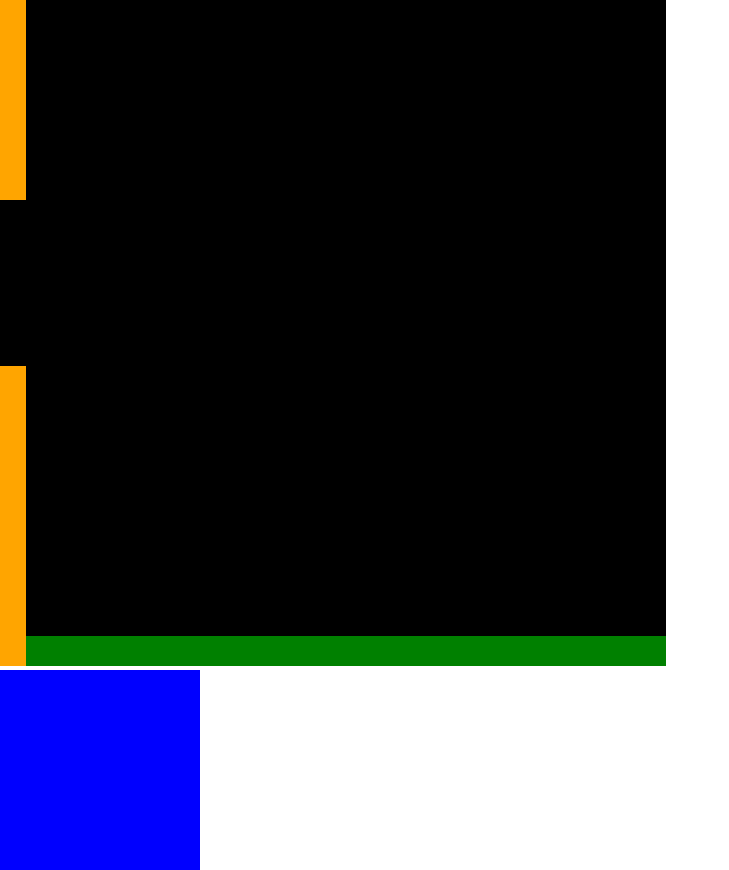
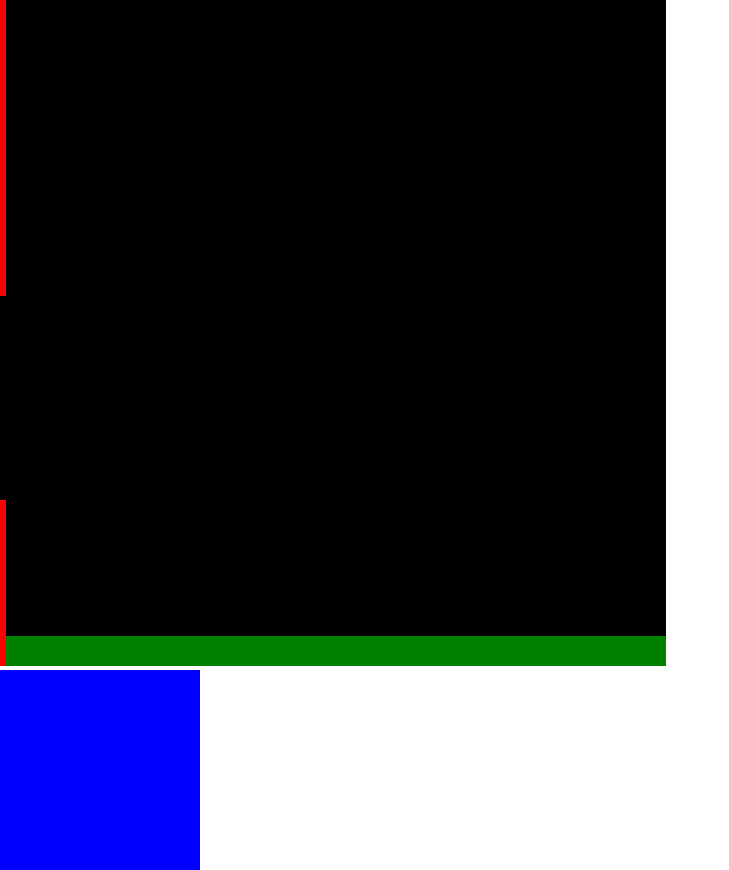
Before and after one commit to pawel977/flappyBird, a plain HTML site: page index.html in a window 1280 px wide. Shown: the whole page, without its empty margins (0-729 px from the left). Drawn offline with Linux system fonts and the light colour scheme.

Commit message:
MOD || scripts

```diff
--- a/scripts/main.js
+++ b/scripts/main.js
@@ -1,156 +1,157 @@
-class GameCanvas{
+class GameCanvas {
 
-	constructor(canvas, canvasWidth, canvasHeight){
+	constructor(canvas, canvasWidth, canvasHeight) {
 		this.canvas = canvas;
 		canvas.height = canvasHeight;
 		canvas.width = canvasWidth;
 		this.startXGrassPos = 5;
 	}
 
-	clearCanvas(){
+	clearCanvas() {
 		this.drawRectangle(0, 0, this.canvas.width, this.canvas.height, "black");
 	}
 
-	drawBird(x, y){
-		try{
-			this.drawRectangle(x-10, y-10, 20, 20, "red");
-		}catch(e){
+	drawBird(x, y) {
+		try {
+			this.drawRectangle(x - 10, y - 10, 20, 20, "red");
+		} catch (e) {
 			throw new Error("Wrong bird positiom. Cosider bird size is 20px: " + e)
 		}
 	}
 
-	drawRectangle(x, y, width, height, color){
+	drawRectangle(x, y, width, height, color) {
 		this.validateXPosition(x);
 		this.validateYPosition(y);
-		let ctx  = this.canvas.getContext("2d");
+		let ctx = this.canvas.getContext("2d");
 		ctx.fillStyle = color;
 		ctx.fillRect(x, y, width, height);
 	}
 
-	validateXPosition(x){
-		if(!(x => 0 && x <= this.canvas.width)){
+	validateXPosition(x) {
+		if (!(x => 0 && x <= this.canvas.width)) {
 			throw new Error("Wrong X position")
 		}
 	}
 
-	validateYPosition(y){
-		if(!(y => 0 && y <= this.canvas.height)){
+	validateYPosition(y) {
+		if (!(y => 0 && y <= this.canvas.height)) {
 			throw new Error("Wrong Y position")
 		}
 	}
 
-	drawGrass(){
+	drawGrass() {
 
-		this.drawRectangle(0, this.canvas.height - 30, this.startXGrassPos , this.canvas.height, "green");
-		if(this.startXGrassPos <= this.canvas.width){
-			this.startXGrassPos += this.canvas.width/110;
+		this.drawRectangle(0, this.canvas.height - 30, this.startXGrassPos, this.canvas.height, "green");
+		if (this.startXGrassPos <= this.canvas.width) {
+			this.startXGrassPos += this.canvas.width / 110;
 
 
 		}
 	}
 }
 
-class Pointer{
-	constructor(pipe){
+class Pointer {
+	constructor(pipe) {
 		this.pipe = pipe;
-		let number = 0;
-		const pointer = document.querySelector(".pointer").innerHTML;
+		this.number = 0;
+		this.pointer = document.querySelector(".pointer").innerHTML;
 	}
-	count(){
+	count() {
 		//if()
 		this.number++;
 
 	}
 }
 
-class GameAction{
+class GameAction {
 
-	constructor(gameCanvas){
+	constructor(gameCanvas) {
 		this.gameCanvas = gameCanvas;
 		this.birdPosx = 20;
 		this.birdPosY = 20;
 		this.gravity = 4;
 	}
 
-	birdFreeFall(){
+	birdFreeFall() {
 		this.birdPosY = this.birdPosY + this.gravity;
 		this.redrawCanvas();
 	}
 
-	changeGravity(gravity){
-		this.gravity = gravity;
+	changeGravityKeyDownSpace() {
+		this.gravity = -this.gravity;
 	}
 
-	redrawCanvas(){
+	redrawCanvas() {
 		this.gameCanvas.clearCanvas();
 		this.gameCanvas.drawBird(this.birdPosx, this.birdPosY);
 	}
 
-	moveXToCenter(){
-		if(this.birdPosx <= 120){
-			this.birdPosx ++;
+	moveXToCenter() {
+		if (this.birdPosx <= 120) {
+			this.birdPosx++;
 		}
 	}
 
 
 }
 
-class Pipe{
-	constructor(gameAction, gameCanvas){
+class Pipe {
+	constructor(gameAction, gameCanvas) {
 		this.gameAction = gameAction;
 		this.gameCanvas = gameCanvas;
-		console.log(gameCanvas);
+
+		//DataRadom pipe
+		this.pipePosXStart = this.gameCanvas.canvas.width;
+		this.pipeWidth = 80;
+		this.pipePosXEnd = this.pipePosXStart + this.pipeWidth;
+		this.pipeSpaceBetweet = 200;
+		this.pipeColor = "red";
+
+		//Data upper pipe
+		this.upperPipeYstartPos = 0;
+		this.upperPipeYEndPos = 300;
 
 
-		//pipeData
-		this.pipeWidth = 90;
+
+		//Data lower pipe
+		this.lowerPipeEndPos = this.gameCanvas.canvas.height;
+		this.lowerPipeStartPos = this.upperPipeYEndPos + this.pipeSpaceBetweet;
+
+	}
+	createNewPipe() {
+		if (this.pipePosXStart + this.pipeWidth <= 0) {
+			this.upperPipeYEndPos = Math.floor((Math.random() * this.gameCanvas.canvas.height ) - this.pipeSpaceBetweet);
+			console.log(this.upperPipeYEndPos);
 			this.pipePosXStart = this.gameCanvas.canvas.width;
-		this.pipePosXEnd = this.pipePosXStart + this.pipeWidth;
-		this.pipeColor = "orange";
-		this.speedOfPipes = 5;
-		this.pipePosYStartUpperPipe = 0;
 
-		//upperPipe Data
-		this.pipePosYEndUpperPipe = this.pipePosYStartUpperPipe + 200;
-		this.UpperPipeHeight = 200;
-
-		//lowerPipe Data
-		this.pipePosYStartLowerPipe = this.gameCanvas.canvas.height;
-		this.pipePosYEndLowerPipe = 300//this.canvas.height;
-
+		}
+		this.createPipe();
 	}
 
 	createUpperPipe(){
-			this.gameCanvas.drawRectangle(this.pipePosXStart, 0,
-											this.pipeWidth, this.pipePosYEndUpperPipe, "orange");
-
+		this.gameCanvas.drawRectangle(this.pipePosXStart, this.upperPipeYstartPos, this.pipeWidth, this.upperPipeYEndPos, this.pipeColor);
 	}
 
 	createLowerPipe(){
-			this.gameCanvas.drawRectangle(this.pipePosXStart, this.pipePosYStartLowerPipe,
-											this.pipeWidth, -this.pipePosYEndLowerPipe, "orange");
-			//console.log(this.pipePosXStart - this.pipeWidth, this.pipePosYStartLowerPipe,
-				//							this.pipeWidth, - this.pipePosYEndLowerPipe,)
-
+		this.gameCanvas.drawRectangle(this.pipePosXStart, this.lowerPipeStartPos, this.pipeWidth, this.lowerPipeEndPos, this.pipeColor)
 	}
 
-		moveBothPipesRun(){
-			if(this.pipePosXEnd >= 0){
-				this.pipePosXStart -= this.speedOfPipes;
-				console.log()
+	createPipe() {
+		this.createUpperPipe();
+		this.createLowerPipe();
+
+		this.makePipeRun();
 	}
 
+	changePipeColor(){
 
 	}
 
 
-		createNewPipe(){
-			this.createUpperPipe();
-			this.createLowerPipe();
-			this.moveBothPipesRun();
-			if(this.pipePosXStart + this.pipeWidth <= 0){
-				this.pipePosXStart  = this.gameCanvas.canvas.width;
-				console.log(this.pipePosXStart)
+	makePipeRun() {
+		if (this.pipePosXEnd >= 0) {
+			this.pipePosXStart -= 5;
+			console.log(this.pipePosXStart);
 		}
 	}
 }
@@ -160,12 +161,12 @@ const gameCanvas = new GameCanvas(document.querySelector("canvas"), 666, 666);
 const gameAction = new GameAction(gameCanvas);
 const pipe = new Pipe(gameAction, gameCanvas)
 const pointer = new Pointer(pipe);
-setInterval(() =>{
 
+function game() {
 	gameAction.birdFreeFall();
 	gameCanvas.drawGrass();
 	gameAction.moveXToCenter();
 	pipe.createNewPipe();
+}
 
-			},
-			1000/60);
+setInterval(game, 1000 / 60);
```
Also changed, not shown: index.html (+1 -2 lines). Lines whose indentation alone changed are shown as unchanged.
